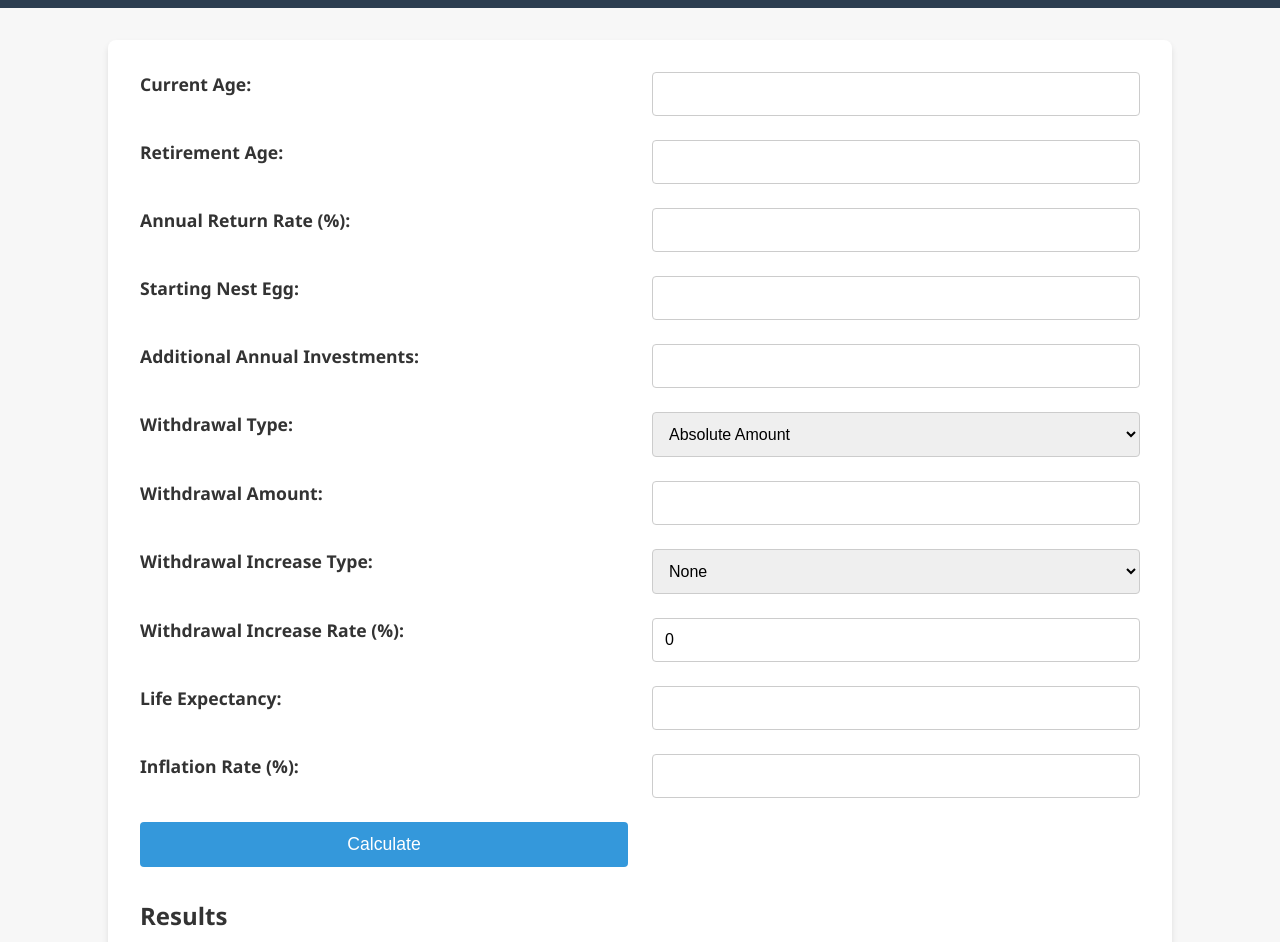
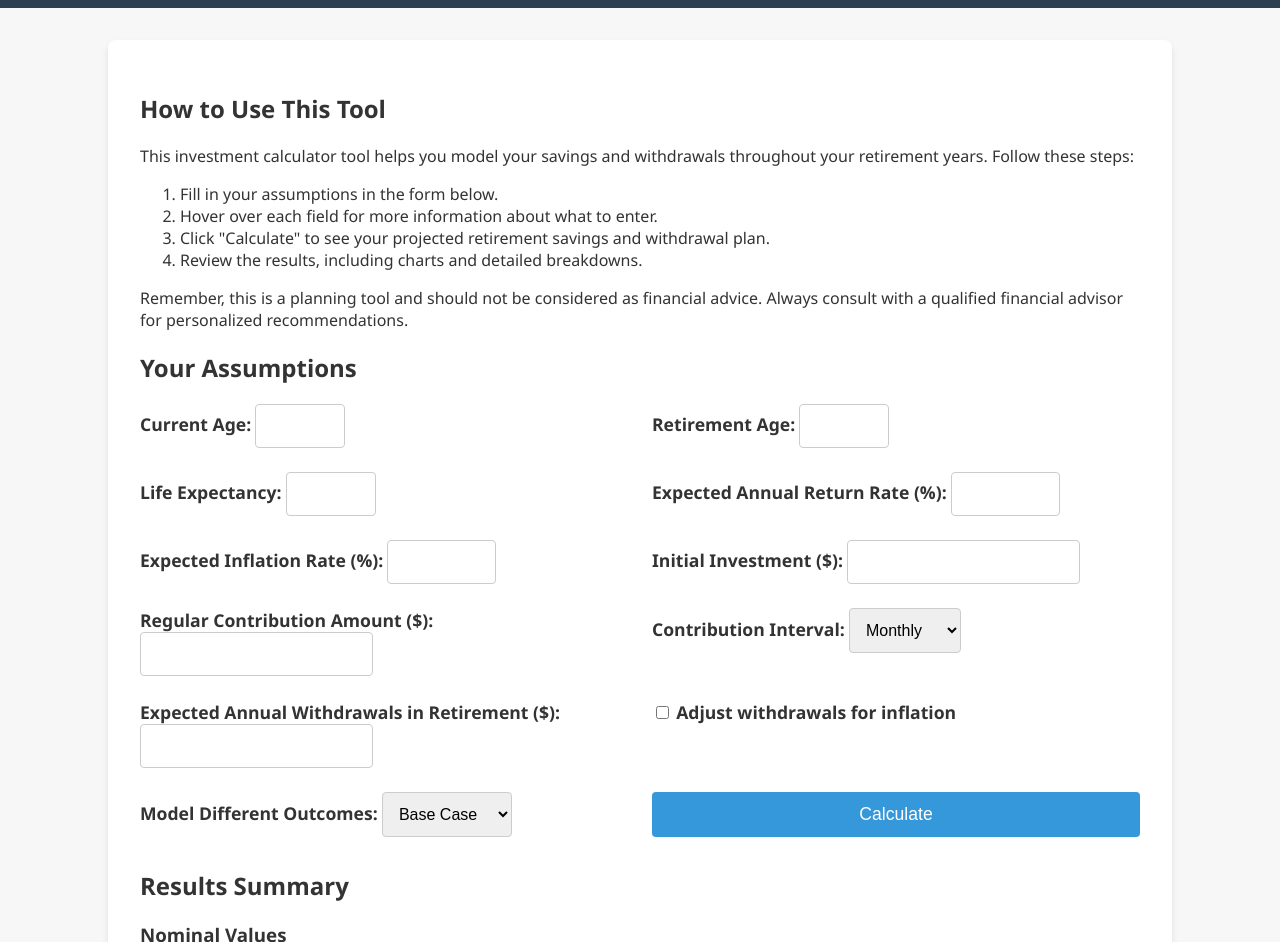
Before and after one commit to DrGeneEditing/retirementCalculator, a plain HTML site: page index.html in a window 1280 px wide. Shown: the part 95-1037 px from the top of the page. Drawn offline with nearby package versions, Linux system fonts and the light colour scheme.

Commit message:
Update index.html
Version 1.0

```diff
--- a/index.html
+++ b/index.html
@@ -3,74 +3,143 @@
 <head>
     <meta charset="UTF-8">
     <meta name="viewport" content="width=device-width, initial-scale=1.0">
-    <title>Retirement Calculator</title>
+    <title>Retirement Planner</title>
     <link rel="stylesheet" href="styles.css">
 </head>
 <body>
     <header>
-        <h1>Retirement Calculator</h1>
+        <h1>Retirement Planner</h1>
     </header>
 
     <main>
-        <form id="retirement-form">
-            <label for="current-age">Current Age:</label>
-            <input type="number" id="current-age" required>
+        <section id="introduction">
+            <h2>How to Use This Tool</h2>
+            <p>This investment calculator tool helps you model your savings and withdrawals throughout your retirement years. Follow these steps:</p>
+            <ol>
+                <li>Fill in your assumptions in the form below.</li>
+                <li>Hover over each field for more information about what to enter.</li>
+                <li>Click "Calculate" to see your projected retirement savings and withdrawal plan.</li>
+                <li>Review the results, including charts and detailed breakdowns.</li>
+            </ol>
+            <p>Remember, this is a planning tool and should not be considered as financial advice. Always consult with a qualified financial advisor for personalized recommendations.</p>
+        </section>
 
-            <label for="retirement-age">Retirement Age:</label>
-            <input type="number" id="retirement-age" required>
+        <section id="input-section">
+            <h2>Your Assumptions</h2>
+            <form id="retirement-form">
+                <div class="form-group">
+                    <label for="current-age" data-tooltip="Your current age in years">Current Age:</label>
+                    <input type="number" id="current-age" required min="0" max="120">
+                </div>
 
-            <label for="return-rate">Annual Return Rate (%):</label>
-            <input type="number" id="return-rate" required>
+                <div class="form-group">
+                    <label for="retirement-age" data-tooltip="The age at which you plan to retire">Retirement Age:</label>
+                    <input type="number" id="retirement-age" required min="0" max="120">
+                </div>
 
-            <label for="nest-egg">Starting Nest Egg:</label>
-            <input type="number" id="nest-egg" required>
+                <div class="form-group">
+                    <label for="life-expectancy" data-tooltip="Your expected age at end of life">Life Expectancy:</label>
+                    <input type="number" id="life-expectancy" required min="0" max="120">
+                </div>
 
-            <label for="annual-investments">Additional Annual Investments:</label>
-            <input type="number" id="annual-investments" required>
+                <div class="form-group">
+                    <label for="return-rate" data-tooltip="Expected annual return on investments (%)">Expected Annual Return Rate (%):</label>
+                    <input type="number" id="return-rate" required min="0" max="100" step="0.1">
+                </div>
 
-<!-- ... (previous code remains the same) ... -->
+                <div class="form-group">
+                    <label for="inflation-rate" data-tooltip="Expected annual inflation rate (%)">Expected Inflation Rate (%):</label>
+                    <input type="number" id="inflation-rate" required min="0" max="100" step="0.1">
+                </div>
 
-            <label for="withdrawal-type">Withdrawal Type:</label>
-            <select id="withdrawal-type">
-                <option value="amount">Absolute Amount</option>
-                <option value="percentage">Percentage of Nest Egg</option>
-            </select>
+                <div class="form-group">
+                    <label for="initial-investment" data-tooltip="Current retirement savings">Initial Investment ($):</label>
+                    <input type="text" id="initial-investment" required>
+                </div>
 
-            <label for="withdrawal-amount">Withdrawal Amount:</label>
-            <input type="number" id="withdrawal-amount" required>
+                <div class="form-group">
+                    <label for="contribution-amount" data-tooltip="Amount you plan to contribute regularly">Regular Contribution Amount ($):</label>
+                    <input type="text" id="contribution-amount" required>
+                </div>
 
-            <label for="withdrawal-increase-type">Withdrawal Increase Type:</label>
-            <select id="withdrawal-increase-type">
-                <option value="none">None</option>
-                <option value="inflation">Inflation</option>
-                <option value="fixed">Fixed Percentage</option>
-            </select>
+                <div class="form-group">
+                    <label for="contribution-interval" data-tooltip="How often you make contributions">Contribution Interval:</label>
+                    <select id="contribution-interval" required>
+                        <option value="monthly">Monthly</option>
+                        <option value="quarterly">Quarterly</option>
+                        <option value="annually">Annually</option>
+                    </select>
+                </div>
 
-            <label for="withdrawal-increase-rate">Withdrawal Increase Rate (%):</label>
-            <input type="number" id="withdrawal-increase-rate" value="0" required>
+                <div class="form-group">
+                    <label for="withdrawal-amount" data-tooltip="Amount you plan to withdraw annually in retirement">Expected Annual Withdrawals in Retirement ($):</label>
+                    <input type="text" id="withdrawal-amount" required>
+                </div>
 
-<!-- ... (remaining code stays the same) ... -->
+                <div class="form-group checkbox-group">
+                    <input type="checkbox" id="inflation-adjusted-withdrawal">
+                    <label for="inflation-adjusted-withdrawal" data-tooltip="Increase withdrawals with inflation each year">Adjust withdrawals for inflation</label>
+                </div>
 
-            <label for="life-expectancy">Life Expectancy:</label>
-            <input type="number" id="life-expectancy" required>
+                <div class="form-group">
+                    <label for="investment-strategy" data-tooltip="Choose a scenario to model different outcomes">Model Different Outcomes:</label>
+                    <select id="investment-strategy" required>
+                        <option value="balanced">Base Case</option>
+                        <option value="Worst Case">Worst Case</option>
+                        <option value="Best Case">Best Case</option>
+                    </select>
+                </div>
 
-            <label for="inflation-rate">Inflation Rate (%):</label>
-            <input type="number" id="inflation-rate" required>
+                <button type="submit">Calculate</button>
+            </form>
+        </section>
 
-            <button type="submit">Calculate</button>
-        </form>
-
-        <section id="results">
-            <h2>Results</h2>
-            <table id="results-table">
-                <!-- Results table will be populated here -->
-            </table>
+        <section id="results-section" class="hidden">
+            <h2>Results Summary</h2>
+            <div id="summary" class="summary-grid">
+                <div class="summary-column">
+                    <h3>Nominal Values</h3>
+                    <p>Total savings at retirement: <span id="total-savings"></span></p>
+                    <p>Total savings at end of life: <span id="total-savings-end"></span></p>
+                </div>
+                <div class="summary-column">
+                    <h3>Inflation-Adjusted Values</h3>
+                    <p>Adjusted value at retirement: <span id="adjusted-savings"></span></p>
+                    <p>Adjusted value at end of life: <span id="adjusted-savings-end"></span></p>
+                </div>
+            </div>
 
             <div id="chart-container">
-                <!-- Charts will be rendered here -->
+                <h3>Savings Over Time</h3>
+                <canvas id="balance-chart"></canvas>
+            </div>
+
+            <div id="withdrawal-chart-container">
+                <h3>Withdrawals Over Time</h3>
+                <canvas id="withdrawal-chart"></canvas>
+            </div>
+
+            <div id="table-container">
+                <h3>Detailed Results</h3>
+                <table id="results-table">
+                    <thead>
+                        <tr>
+                            <th>Age</th>
+                            <th>Annual Contribution</th>
+                            <th>Withdrawal</th>
+                            <th>Account Balance</th>
+                            <th>Inflation-Adjusted Balance</th>
+                        </tr>
+                    </thead>
+                    <tbody></tbody>
+                </table>
             </div>
         </section>
     </main>
+
+    <footer>
+        <p>Disclaimer: This tool is for informational purposes only and should not be considered financial advice. Always consult with a qualified financial advisor for personalized recommendations.</p>
+    </footer>
 
     <script src="https://cdn.jsdelivr.net/npm/chart.js"></script>
     <script src="script.js"></script>
```
